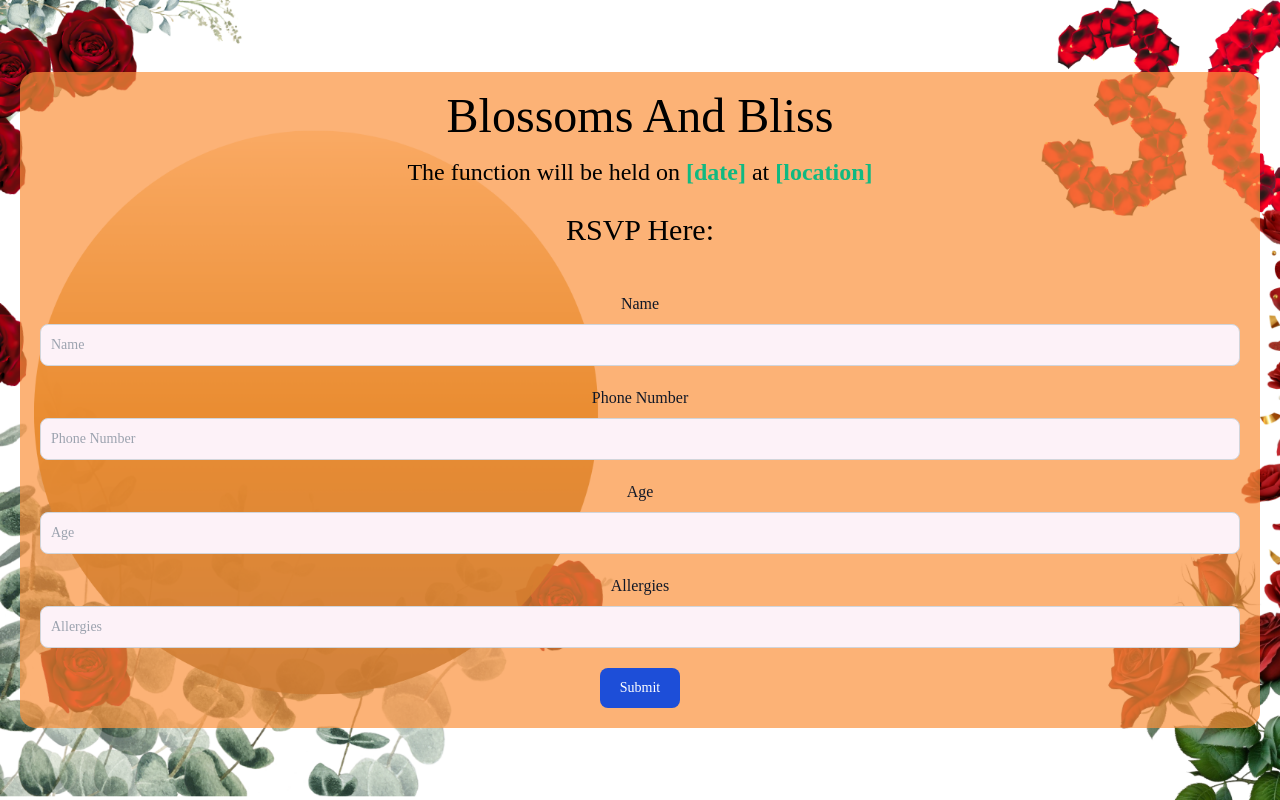
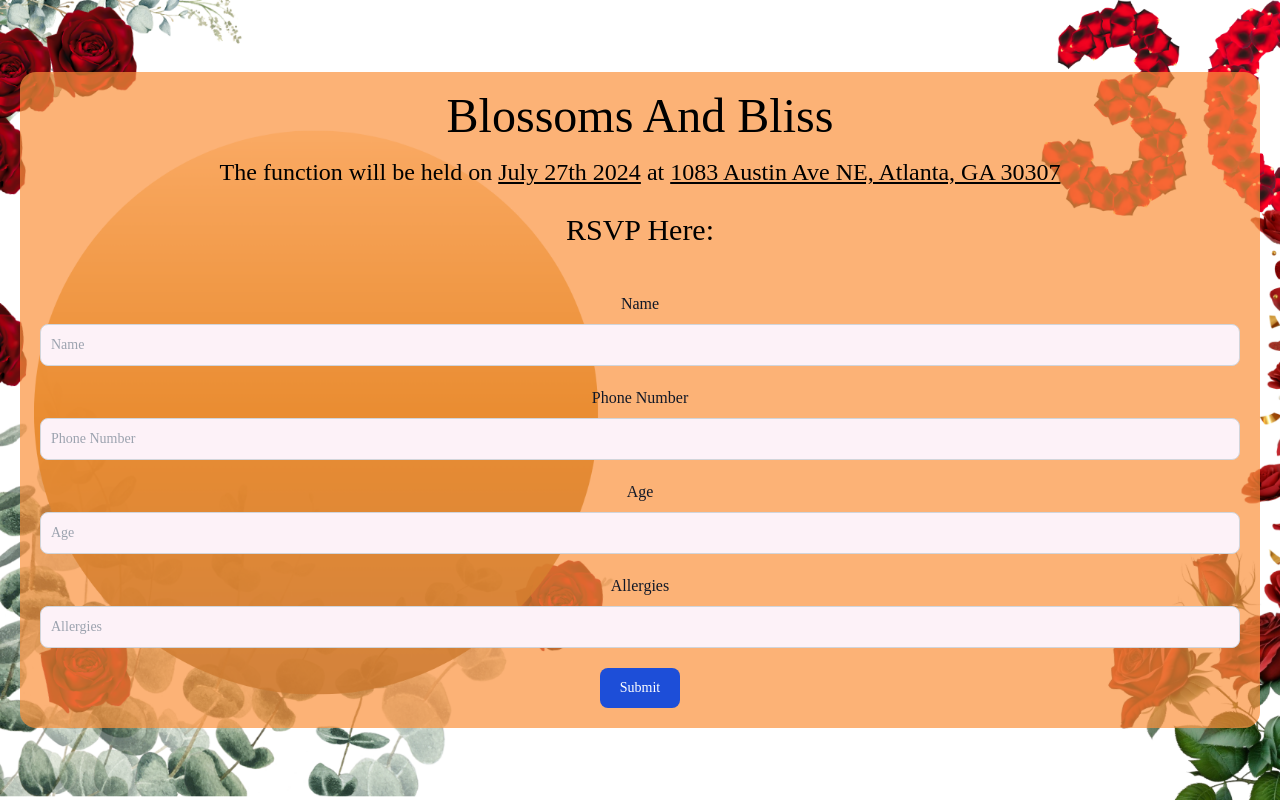
Before and after one commit to voyddful/blossomsandbliss, a Next.js app: page / in a window 1280 px wide. Built offline with nearby package versions, Linux system fonts and the light colour scheme; a web font is replaced by a local one.

Commit message:
place and date

```diff
--- a/src/app/page.js
+++ b/src/app/page.js
@@ -10,7 +10,7 @@ export default function page(){
         <div className="mx-auto text-center text-black bg-pink-300/ max-w-7xl">
           <div className=' rounded-2xl bg-orange-400/70 h-max p-5 my-auto grid'>
             <h1 className=' text-5xl mb-4' id="test"> Blossoms And Bliss</h1>
-            <h1 className=' text-2xl'> The function will be held on <span className='font-extrabold text-emerald-500'>[date]</span> at <span className='font-extrabold text-emerald-500'>[location]</span></h1>
+            <h1 className=' text-2xl'> The function will be held on <span className=' underline'>July 27th 2024</span> at <a href="https://www.google.com/maps/place/1083+Austin+Ave+NE,+Atlanta,+GA+30307/@33.7619716,-84.3550701,17z/data=!3m1!4b1!4m6!3m5!1s0x88f506aa2471172b:0x80cd3712f280919e!8m2!3d33.7619716!4d-84.3524952!16s%2Fg%2F11bw3xnj77?entry=ttu" className='underline'>1083 Austin Ave NE, Atlanta, GA 30307</a></h1>
 
             <h1 className='text-3xl my-6'>RSVP Here:</h1>
             <Form/>
```
